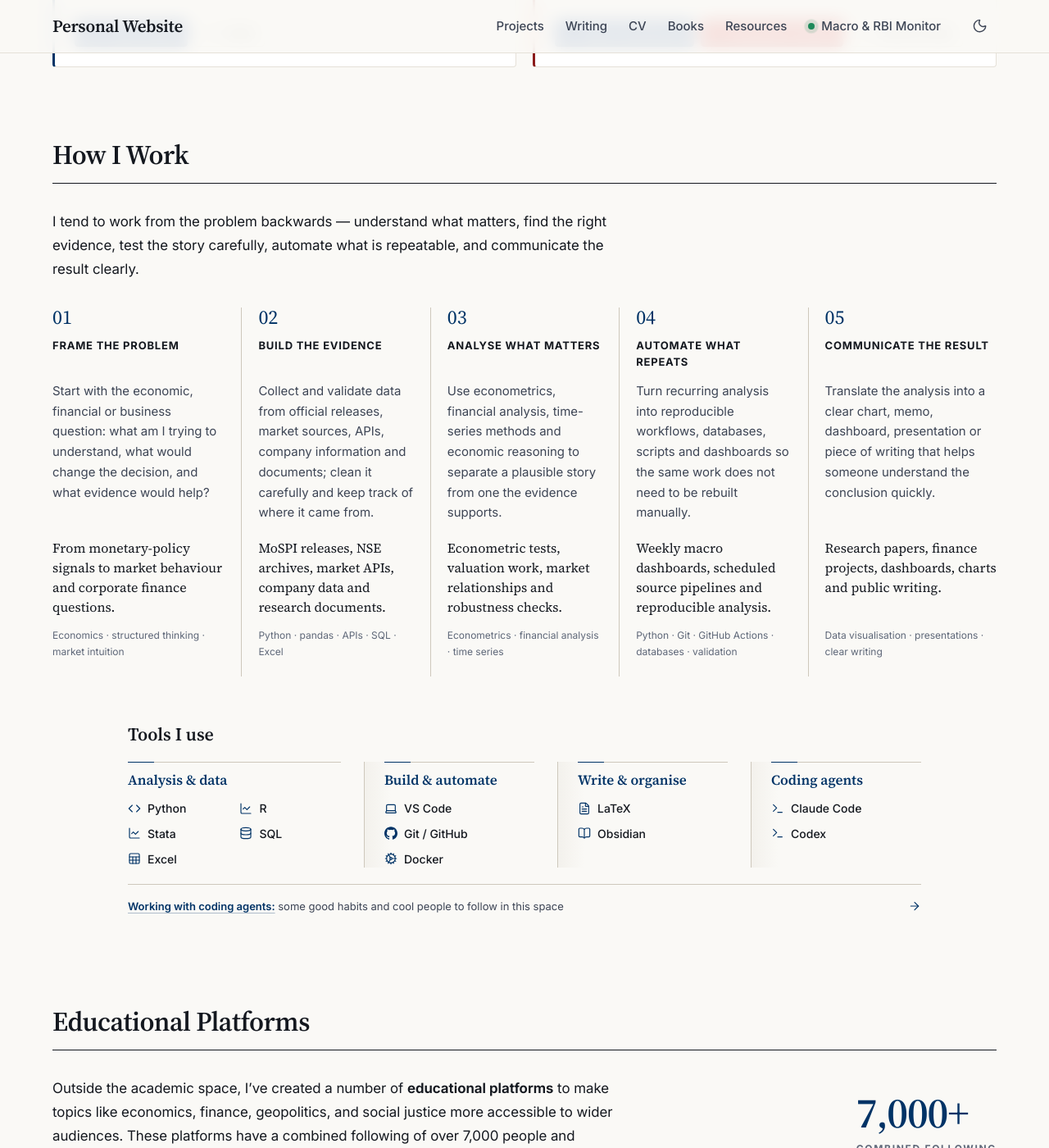
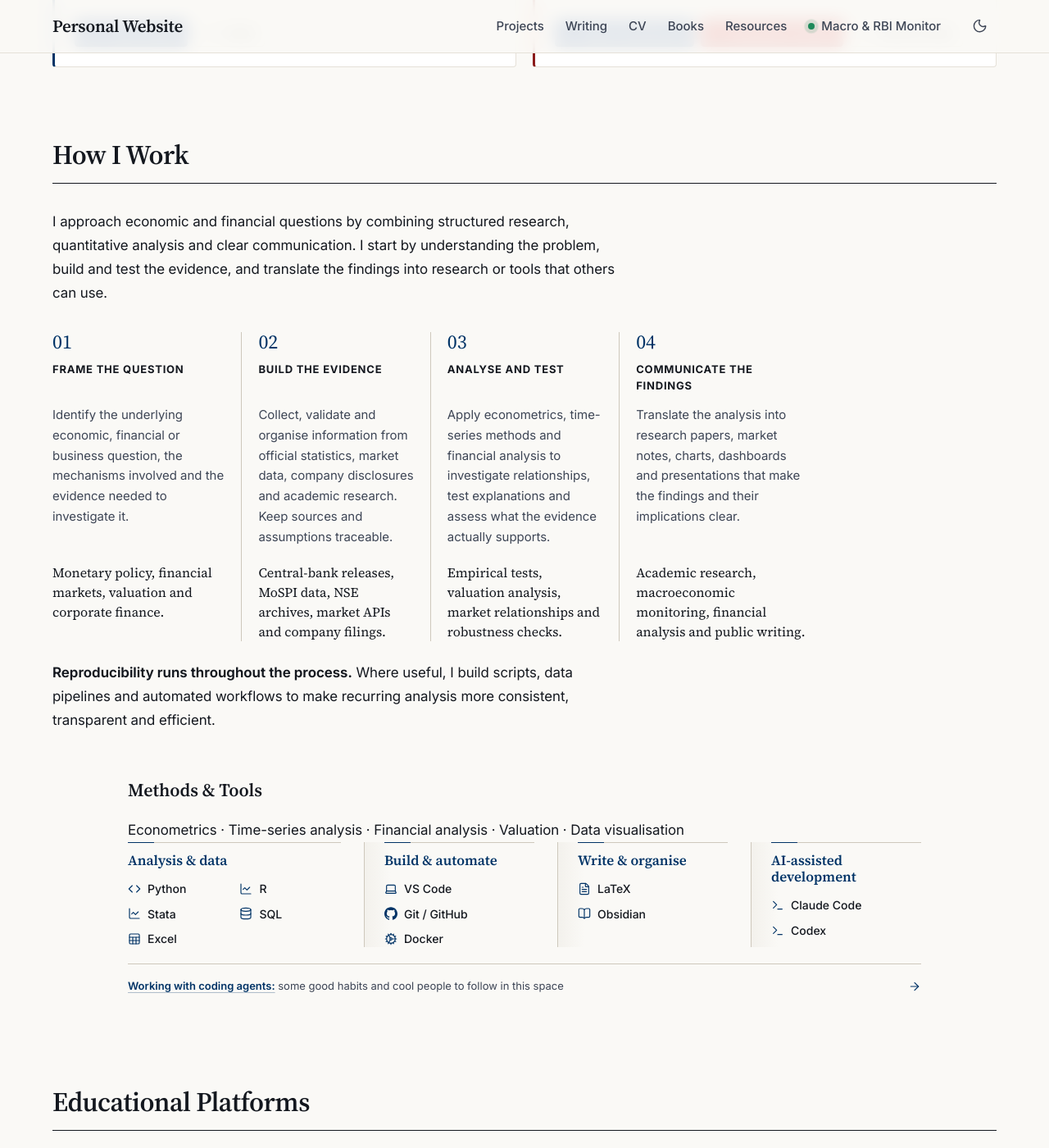
Before and after one commit to shreyasxi/shreyasxi.github.io, a Jekyll site: the page built from _pages/about.md, in a window 1280 px wide and 1400 px high, scrolled down 1396 px. Shown: the whole window at 82% size. Built offline with Jekyll 4.4.1, drawn with Linux system fonts in a browser that asks for light colours; some of the changed text lies outside the part shown.

Commit message:
Revise about page content and structure

```diff
--- a/_pages/about.md
+++ b/_pages/about.md
@@ -44,9 +44,9 @@ redirect_from:
       pricing. I am interested in how monetary policy signals shape market expectations, and why financial assets respond differently to the same information or implied policy sentiment.
     </p>
     <p>
-      These interests shape both my academic research and the projects I build.
+      These interests shape both my academic research and independent projects.
       The projects below include my master’s dissertation on ECB communication
-      and financial markets, alongside a platform for tracking global
+      and financial markets, alongside an automated platform for tracking global
       macroeconomic indicators and analysing RBI's monetary policy sentiment.
     </p>
     <div class="feature-grid">
@@ -68,50 +68,76 @@ redirect_from:
   <div class="home-section__head">
     <h2 class="home-section__title" id="how-i-work">How I Work</h2>
   </div>
+
   <div class="home-section__body">
-    <p>I tend to work from the problem backwards — understand what matters, find the right evidence, test the story carefully, automate what is repeatable, and communicate the result clearly.</p>
-    <ol class="research-workflow" role="list">
+    <p>
+      I approach economic and financial questions by combining structured research,
+      quantitative analysis and clear communication. I start by understanding the
+      problem, build and test the evidence, and translate the findings into research
+      or tools that others can use.
+    </p>
+    <ol class="research-workflow research-workflow--four" role="list">
       <li class="research-workflow__stage">
         <span class="research-workflow__number" aria-hidden="true">01</span>
-        <h3 class="research-workflow__title">Frame the problem</h3>
-        <p class="research-workflow__description">Start with the economic, financial or business question: what am I trying to understand, what would change the decision, and what evidence would help?</p>
-        <p class="research-workflow__example">From monetary-policy signals to market behaviour and corporate finance questions.</p>
-        <p class="research-workflow__tools">Economics · structured thinking · market intuition</p>
+        <h3 class="research-workflow__title">Frame the question</h3>
+        <p class="research-workflow__description">
+          Identify the underlying economic, financial or business question,
+          the mechanisms involved and the evidence needed to investigate it.
+        </p>
+        <p class="research-workflow__example">
+          Monetary policy, financial markets, valuation and corporate finance.
+        </p>
       </li>
       <li class="research-workflow__stage">
         <span class="research-workflow__number" aria-hidden="true">02</span>
         <h3 class="research-workflow__title">Build the evidence</h3>
-        <p class="research-workflow__description">Collect and validate data from official releases, market sources, APIs, company information and documents; clean it carefully and keep track of where it came from.</p>
-        <p class="research-workflow__example">MoSPI releases, NSE archives, market APIs, company data and research documents.</p>
-        <p class="research-workflow__tools">Python · pandas · APIs · SQL · Excel</p>
+        <p class="research-workflow__description">
+          Collect, validate and organise information from official statistics,
+          market data, company disclosures and academic research. Keep sources
+          and assumptions traceable.
+        </p>
+        <p class="research-workflow__example">
+          Central-bank releases, MoSPI data, NSE archives, market APIs and company filings.
+        </p>
       </li>
       <li class="research-workflow__stage">
         <span class="research-workflow__number" aria-hidden="true">03</span>
-        <h3 class="research-workflow__title">Analyse what matters</h3>
-        <p class="research-workflow__description">Use econometrics, financial analysis, time-series methods and economic reasoning to separate a plausible story from one the evidence supports.</p>
-        <p class="research-workflow__example">Econometric tests, valuation work, market relationships and robustness checks.</p>
-        <p class="research-workflow__tools">Econometrics · financial analysis · time series</p>
+        <h3 class="research-workflow__title">Analyse and test</h3>
+        <p class="research-workflow__description">
+          Apply econometrics, time-series methods and financial analysis to
+          investigate relationships, test explanations and assess what the
+          evidence actually supports.
+        </p>
+        <p class="research-workflow__example">
+          Empirical tests, valuation analysis, market relationships and robustness checks.
+        </p>
       </li>
       <li class="research-workflow__stage">
         <span class="research-workflow__number" aria-hidden="true">04</span>
-        <h3 class="research-workflow__title">Automate what repeats</h3>
-        <p class="research-workflow__description">Turn recurring analysis into reproducible workflows, databases, scripts and dashboards so the same work does not need to be rebuilt manually.</p>
-        <p class="research-workflow__example">Weekly macro dashboards, scheduled source pipelines and reproducible analysis.</p>
-        <p class="research-workflow__tools">Python · Git · GitHub Actions · databases · validation</p>
-      </li>
-      <li class="research-workflow__stage">
-        <span class="research-workflow__number" aria-hidden="true">05</span>
-        <h3 class="research-workflow__title">Communicate the result</h3>
-        <p class="research-workflow__description">Translate the analysis into a clear chart, memo, dashboard, presentation or piece of writing that helps someone understand the conclusion quickly.</p>
-        <p class="research-workflow__example">Research papers, finance projects, dashboards, charts and public writing.</p>
-        <p class="research-workflow__tools">Data visualisation · presentations · clear writing</p>
+        <h3 class="research-workflow__title">Communicate the findings</h3>
+        <p class="research-workflow__description">
+          Translate the analysis into research papers, market notes, charts,
+          dashboards and presentations that make the findings and their
+          implications clear.
+        </p>
+        <p class="research-workflow__example">
+          Academic research, macroeconomic monitoring, financial analysis and public writing.
+        </p>
       </li>
     </ol>
+    <p class="workflow-reproducibility">
+      <strong>Reproducibility runs throughout the process.</strong>
+      Where useful, I build scripts, data pipelines and automated workflows
+      to make recurring analysis more consistent, transparent and efficient.
+    </p>
     <div class="workflow-tools" aria-labelledby="tools-i-use">
-      <h3 class="workflow-tools__title" id="tools-i-use">Tools I use</h3>
+      <h3 class="workflow-tools__title" id="tools-i-use">Methods &amp; Tools</h3>
+      <p class="workflow-tools__intro">
+        Econometrics · Time-series analysis · Financial analysis · Valuation · Data visualisation
+      </p>
       <div class="workflow-tools__groups">
         <div class="workflow-tools__group">
-          <h4 class="workflow-tools__category" id="tool-group-1">Analysis & data</h4>
+          <h4 class="workflow-tools__category" id="tool-group-1">Analysis &amp; data</h4>
           <div class="workflow-tools__content">
             <ul class="workflow-tools__list" role="list" aria-labelledby="tool-group-1">
               <li class="workflow-tools__item">{% include site/icon.html name="code" %}<span>Python</span></li>
@@ -123,7 +149,7 @@ redirect_from:
           </div>
         </div>
         <div class="workflow-tools__group">
-          <h4 class="workflow-tools__category" id="tool-group-2">Build & automate</h4>
+          <h4 class="workflow-tools__category" id="tool-group-2">Build &amp; automate</h4>
           <div class="workflow-tools__content">
             <ul class="workflow-tools__list" role="list" aria-labelledby="tool-group-2">
               <li class="workflow-tools__item">{% include site/icon.html name="laptop" %}<span>VS Code</span></li>
@@ -133,7 +159,7 @@ redirect_from:
           </div>
         </div>
         <div class="workflow-tools__group">
-          <h4 class="workflow-tools__category" id="tool-group-3">Write & organise</h4>
+          <h4 class="workflow-tools__category" id="tool-group-3">Write &amp; organise</h4>
           <div class="workflow-tools__content">
             <ul class="workflow-tools__list" role="list" aria-labelledby="tool-group-3">
               <li class="workflow-tools__item">{% include site/icon.html name="file-text" %}<span>LaTeX</span></li>
@@ -142,7 +168,7 @@ redirect_from:
           </div>
         </div>
         <div class="workflow-tools__group">
-          <h4 class="workflow-tools__category" id="tool-group-4">Coding agents</h4>
+          <h4 class="workflow-tools__category" id="tool-group-4">AI-assisted development</h4>
           <div class="workflow-tools__content">
             <ul class="workflow-tools__list" role="list" aria-labelledby="tool-group-4">
               <li class="workflow-tools__item">{% include site/icon.html name="terminal" %}<span>Claude Code</span></li>
@@ -156,6 +182,7 @@ redirect_from:
         {% include site/icon.html name="arrow-right" %}
       </a>
     </div>
+
   </div>
 </section>
 
```
